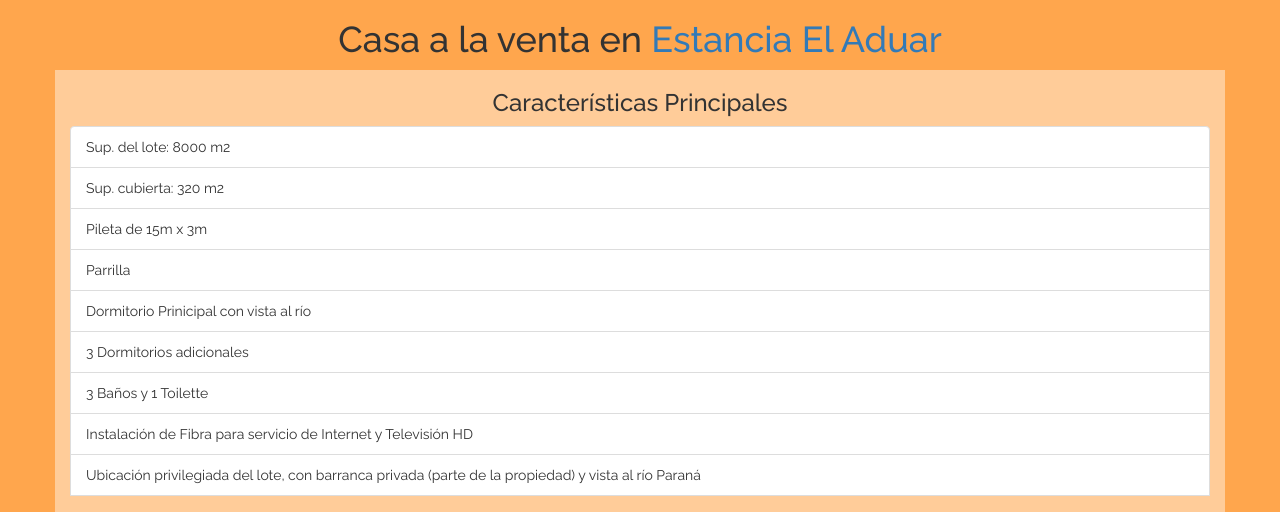
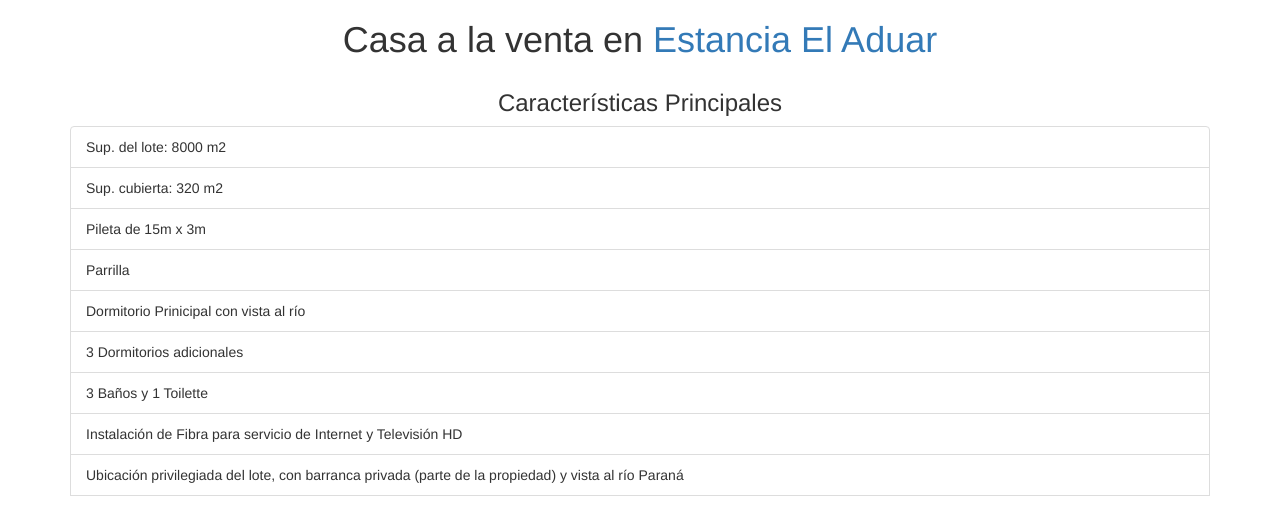
Before and after one commit to CasaEnVentaZarate/CasaEnVentaZarate.github.io, a plain HTML site: page index.html in a window 1280 px wide. Shown: the top 512 px of the page. Drawn offline with nearby package versions, Linux system fonts and the light colour scheme; files that its build step writes are made by us from their sources.

Commit message:
Update index.html

```diff
--- a/index.html
+++ b/index.html
@@ -5,7 +5,7 @@
     <meta name="viewport" content="width=device-width, initial-scale=1">
      <!-- Latest compiled and minified CSS -->
 <link rel="stylesheet" href="https://maxcdn.bootstrapcdn.com/bootstrap/3.4.1/css/bootstrap.min.css">
-<link href="./resources/css/index.css" type="text/css" rel="stylesheet">
+<link rel="stylesheet" type="text/css" href=Index.css">
 <!-- jQuery library -->
 <script src="https://ajax.googleapis.com/ajax/libs/jquery/3.5.1/jquery.min.js"></script>
 <!-- Latest compiled JavaScript -->
```
